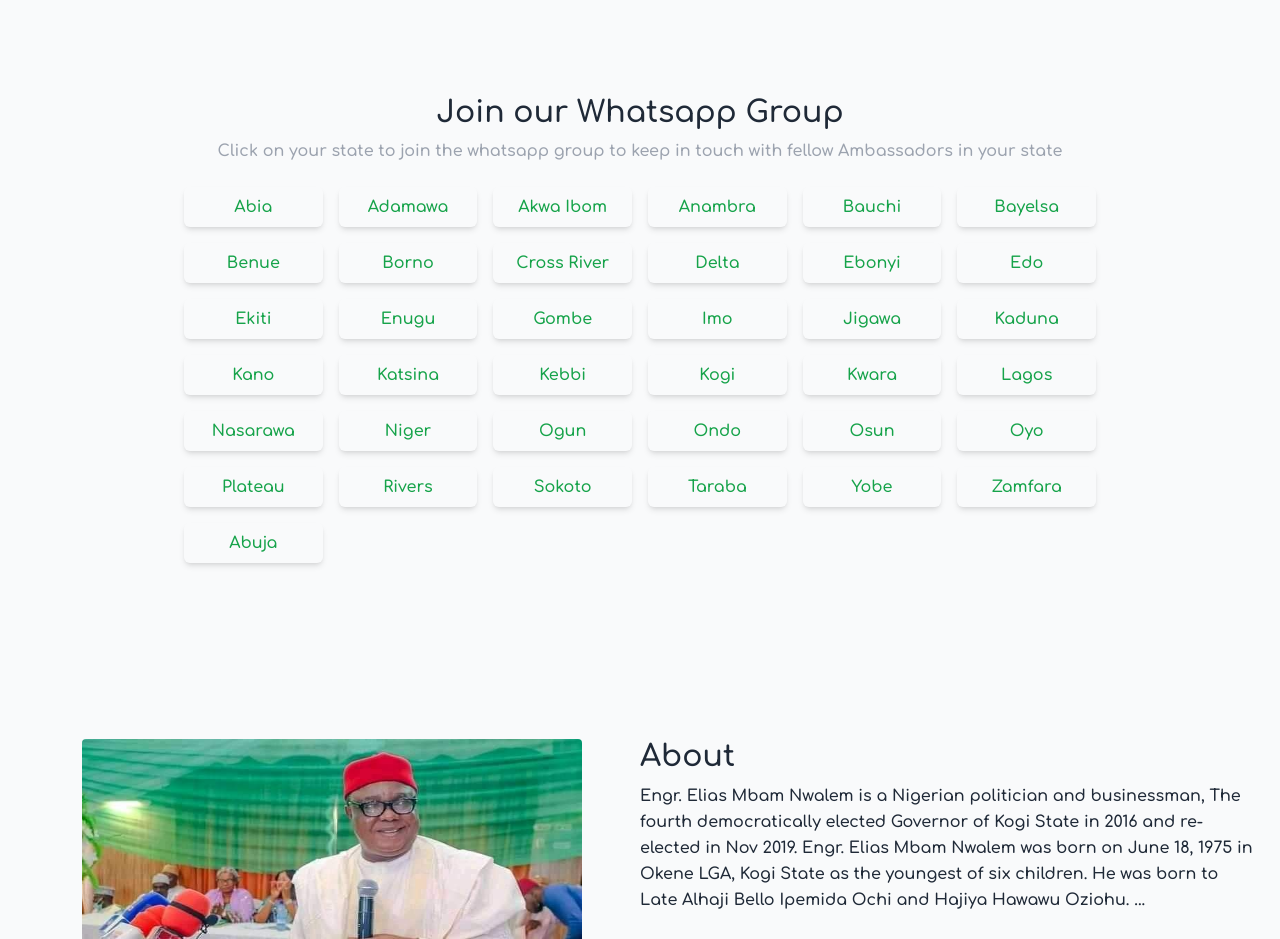
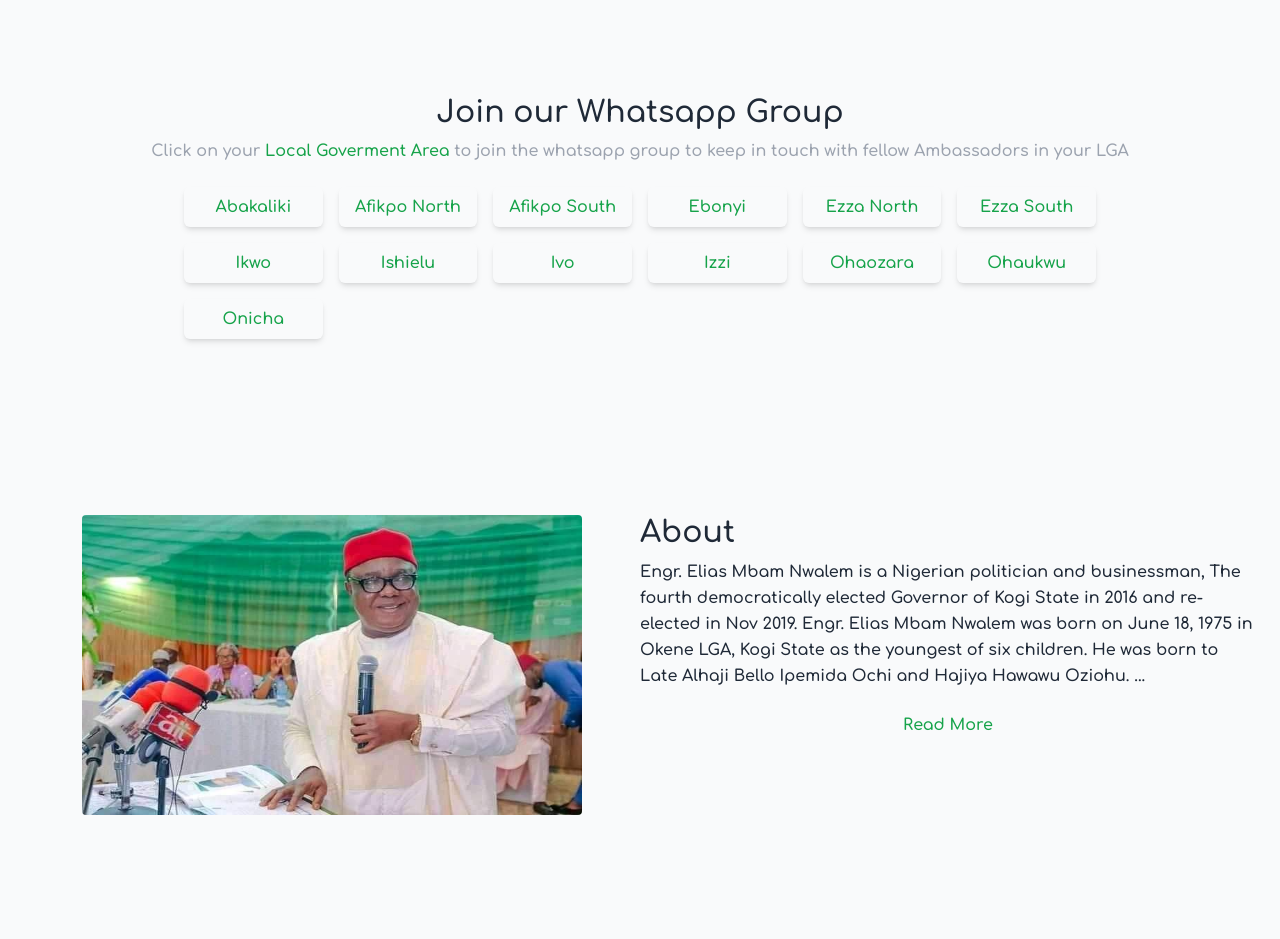
Before and after one commit to sammy-code98/elections, a Next.js app: page / in a window 1280 px wide. Shown: the part 1780-2719 px from the top of the page. Built offline with nearby package versions, Linux system fonts and the light colour scheme.

Commit message:
feat: update whatsapp group section

```diff
--- a/components/Groups/WhatsappGroup.jsx
+++ b/components/Groups/WhatsappGroup.jsx
@@ -7,8 +7,8 @@ export default function WhatsappGroup() {
         Join our Whatsapp Group
       </div>
       <div className="text-center  text-gray-400 mt-2 text-base">
-        Click on your state to join the whatsapp group to keep in touch with
-        fellow Ambassadors in your state
+        Click on your <span className="text-green-600  font-bold">Local Goverment Area</span> to join the whatsapp group to keep in touch with
+        fellow Ambassadors in your LGA
       </div>
       <div className="mt-6 grid grid-cols-3 md:grid-cols-4 xl:grid-cols-6 gap-4 md:mx-8 md:px-32">
         {location.map((locate) => (
--- a/components/Groups/state-data.js
+++ b/components/Groups/state-data.js
@@ -1,42 +1,16 @@
 export const location = [
-  { id: 1, name: "Abia", link:'Br9Qd6IZD9c62zzApDRwqk' },
-  { id: 2, name: "Adamawa", link: 'Br9Qd6IZD9c62zzApDRwqk' },
-  { id: 3, name: "Akwa Ibom", link: 'Br9Qd6IZD9c62zzApDRwqk' },
-  { id: 4, name: "Anambra", link: 'Br9Qd6IZD9c62zzApDRwqk' },
-  { id: 5, name: "Bauchi", link: 'Br9Qd6IZD9c62zzApDRwqk' },
-  { id: 6, name: "Bayelsa" },
-  { id: 7, name: "Benue" },
-  { id: 8, name: "Borno" },
-  { id: 9, name: "Cross River" },
-  { id: 10, name: "Delta" },
-  { id: 11, name: "Ebonyi", link: 'Br9Qd6IZD9c62zzApDRwqk' },
-  { id: 12, name: "Edo" },
-  { id: 13, name: "Ekiti" },
-  { id: 14, name: "Enugu", link: 'Br9Qd6IZD9c62zzApDRwqk' },
-  { id: 15, name: "Gombe" },
-  { id: 16, name: "Imo" },
-  { id: 17, name: "Jigawa" },
-  { id: 18, name: "Kaduna" },
-  { id: 19, name: "Kano" },
-  { id: 20, name: "Katsina" },
-  { id: 21, name: "Kebbi" },
-  { id: 22, name: "Kogi" },
-  { id: 23, name: "Kwara" },
-  { id: 24, name: "Lagos" },
-  { id: 25, name: "Nasarawa" },
-  { id: 26, name: "Niger" },
-  { id: 27, name: "Ogun" },
-  { id: 28, name: "Ondo" },
-  { id: 29, name: "Osun" },
-  { id: 30, name: "Oyo" },
-  { id: 31, name: "Plateau" },
-  { id: 32, name: "Rivers" },
-  { id: 33, name: "Sokoto" },
-  { id: 34, name: "Taraba" },
-  { id: 35, name: "Yobe" },
-  { id: 36, name: "Zamfara" },
-  { id: 37, name: "Abuja" },
-
-
+  { id: 1, name: "Abakaliki", link:'LLGtH6ItPIYKS0eOKvpRZU' },
+  { id: 2, name: "Afikpo North", link: 'LvC4C79P3197QvZ3Xl6uDA' },
+  { id: 3, name: "Afikpo South", link: 'BwusC2I4Os62N87zah0vn7' },
+  { id: 4, name: "Ebonyi", link: 'CucU15KH7qr6Mfa2fNov91' },
+  { id: 5, name: "Ezza North", link: 'IxXVkk3SK3T2NTc1T1TXBl' },
+  { id: 6, name: "Ezza South" , link:'JdlSrbjI6psFZc5RaPrs74'},
+  { id: 7, name: "Ikwo", link:'C83EUshNg9M5X5MFAXqBTG' },
+  { id: 8, name: "Ishielu", link:'DGmgm4Hf8FN6YMjacENOmM' },
+  { id: 9, name: "Ivo", link:'EDT5cRD5UemEUGxyL7sfd1' },
+  { id: 10, name: "Izzi", link:'Dd2ehAmVnFS6824EV3ea39' },
+  { id: 11, name: "Ohaozara" , link:'FSxO9t0fVNJ5ksJB4aw8bo'},
+  { id: 12, name: "Ohaukwu", link: 'Ijz0H0A5hfdJLZai0U8TXQ' },
+  { id: 13, name: "Onicha" , link:'BWN9rNR9oCq4ZgfexvyB9H' },
 
 ];
```
